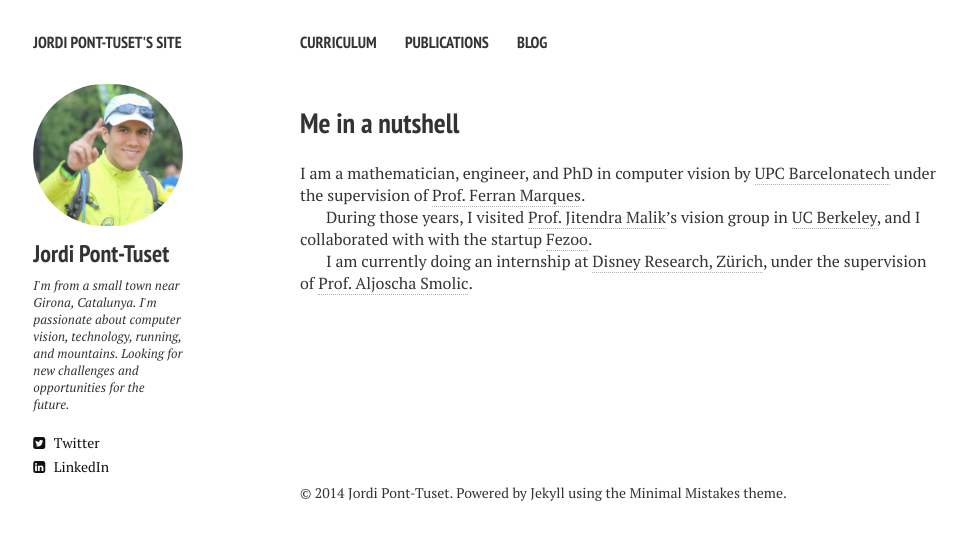
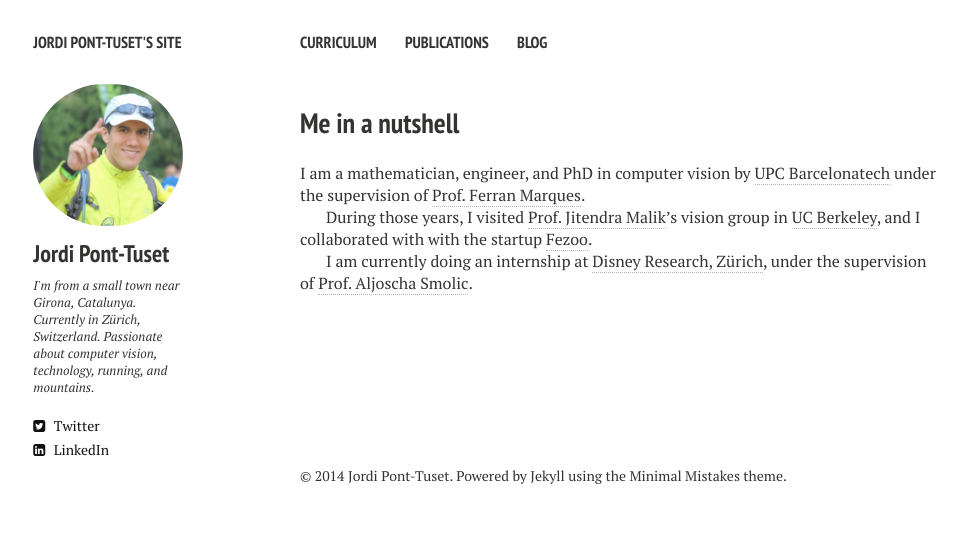
Before and after one commit to jponttuset/jponttuset.github.io, a Jekyll site: the page built from index.md, in a window 1280 px wide. Shown: the top 540 px of the page, without its empty margins (20-987 px from the left). Built offline with Jekyll 4.4.1, drawn with Linux system fonts in a browser that asks for light colours; nearby versions of some CDN libraries.

Commit message:
- First draft with minimal mistakes

```diff
--- a/_config.yml
+++ b/_config.yml
@@ -8,7 +8,7 @@ disqus_shortname:
 owner:
   name:           Jordi Pont-Tuset
   avatar:         jordi.png
-  bio:            I'm from a small town near Girona, Catalunya. I'm passionate about computer vision, technology, running, and mountains. Looking for new challenges and opportunities for the future.
+  bio:            I'm from a small town near Girona, Catalunya. Currently in Zürich, Switzerland. Passionate about computer vision, technology, running, and mountains.
   email:          jpont01@gmail.com
   # Social networking links are used in author-bio sidebar. Update and remove as you like.
   twitter: jponttuset
--- a/index.md
+++ b/index.md
@@ -7,6 +7,8 @@ tags: [Jekyll, theme, responsive, blog, template]
 
 I am a mathematician, engineer, and PhD in computer vision by [UPC Barcelonatech](http://www.upc.edu) under the supervision of [Prof. Ferran Marques](https://imatge.upc.edu/web/ferran).
 
+
 During those years, I visited [Prof. Jitendra Malik](http://www.cs.berkeley.edu/~malik/)'s vision group in [UC Berkeley](http://www.berkeley.edu), and I collaborated with with the startup [Fezoo](http://www.berkeley.edu).
 
+
 I am currently doing an internship at [Disney Research, Zürich](http://www.disneyresearch.com/research-labs/disney-research-zurich/), under the supervision of [Prof. Aljoscha Smolic](http://zurich.disneyresearch.com/~smolica/).
```
